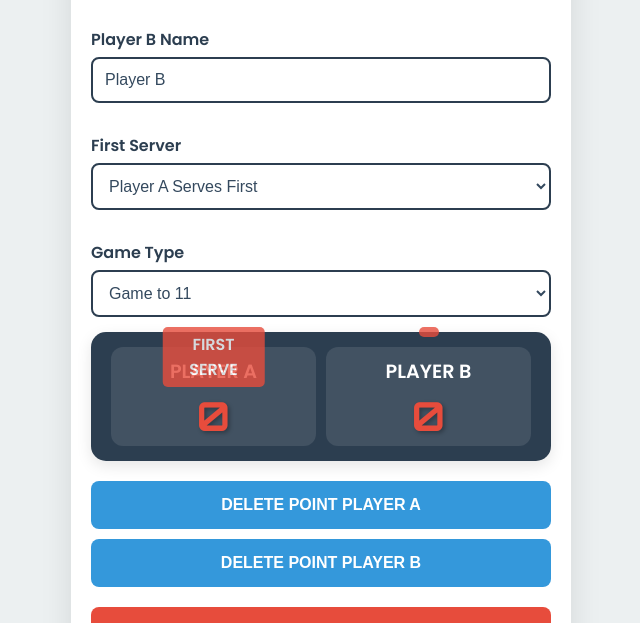
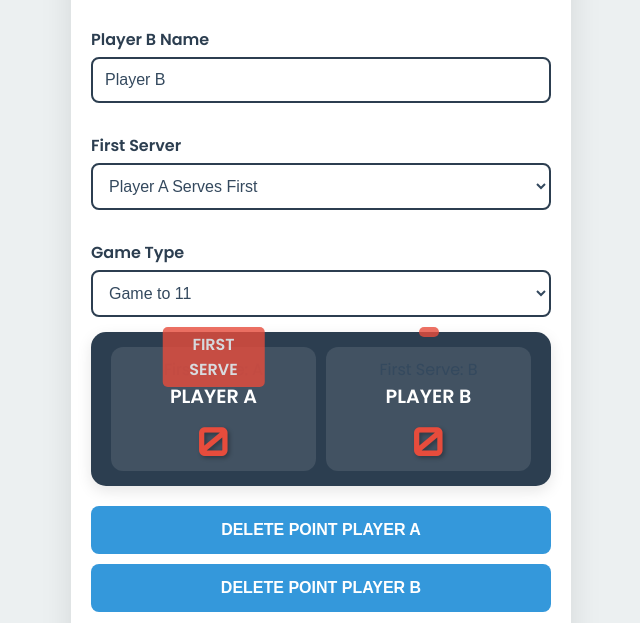
Before and after one commit to Goly67/TableTennisScorer, a plain HTML site: page index.html in a window 1280 px wide. Shown: the part 177-800 px from the top of the page, without its empty margins (319-959 px from the left). Drawn offline with Linux system fonts and the light colour scheme.

Commit message:
index.html

```diff
--- a/index.html
+++ b/index.html
@@ -41,11 +41,13 @@
             <div class="scores">
     <div id="playerA" class="player">
         <div class="serve">SERVING</div>
+        <div class="serve-indicator">First Serve: A</div>
         <h2 id="playerALabel">Player A</h2>
         <div class="score">0</div>
     </div>
     <div id="playerB" class="player">
         <div class="serve">SERVING</div>
+        <div class="serve-indicator">First Serve: B</div>
         <h2 id="playerBLabel">Player B</h2>
         <div class="score">0</div>
     </div>
```
Lines whose indentation alone changed are shown as unchanged.
